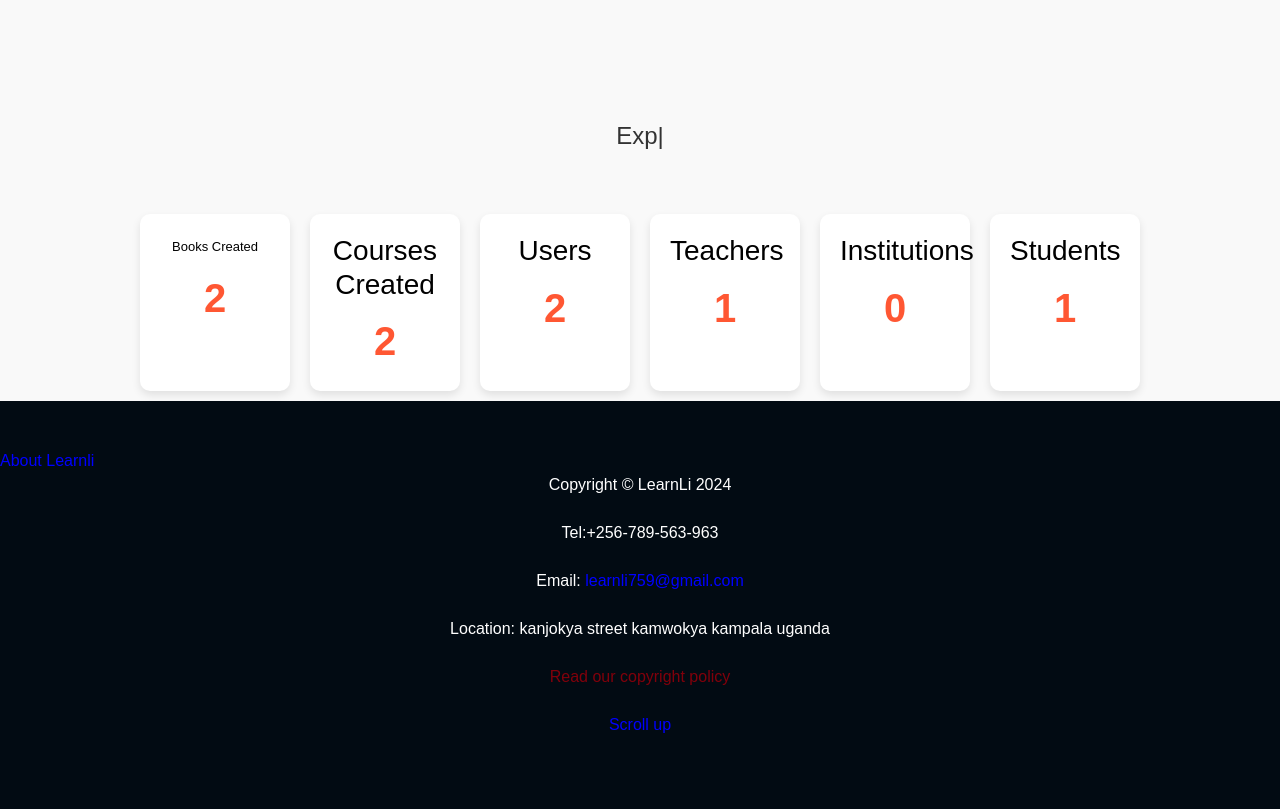
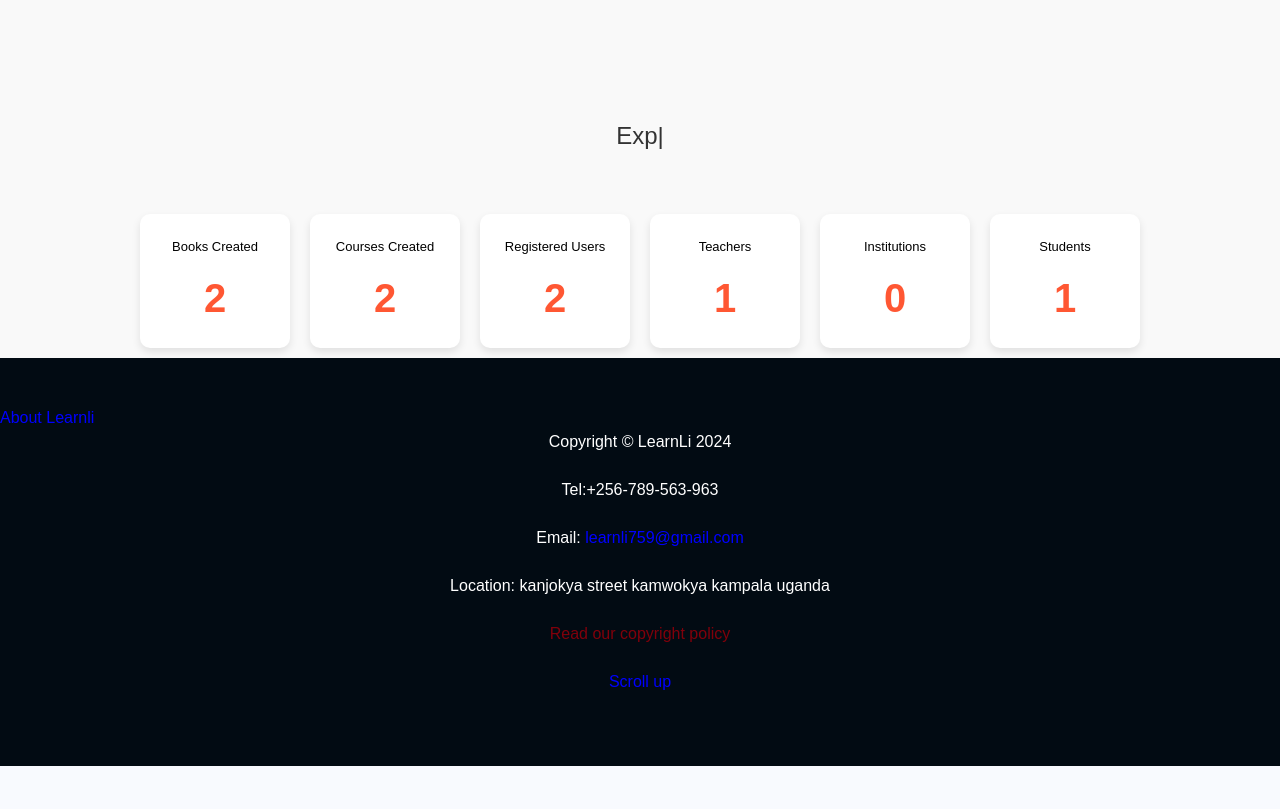
Before and after one commit to Learnli23/Learnli, a Django app: page / in a window 1280 px wide. Shown: the part 460-1269 px from the top of the page. After the commit the page ends 1226 px from the top, so only its background shows below. Run offline with Django 3.2, Linux system fonts and the light colour scheme; data comes from the database, SQL or seed files in the repository; some libraries are stand-ins or nearby versions.

Commit message:
Update home.html

```diff
--- a/Learnli/users/templates/home.html
+++ b/Learnli/users/templates/home.html
@@ -36,23 +36,24 @@
          <div id="book-count" class="count-number">{{ book_count }}</div>
     </div>
     <div class="count-item">
-        <h3>Courses Created</h3>
+      <srtong style="font-size: small;">Courses Created</strong>
+
         <div id="course-count" class="count-number">{{ course_count }}</div>
     </div>
     <div class="count-item">
-        <h3>Users</h3>
+       <srtong style="font-size: small;">Registered Users</strong>
         <div id="user-count" class="count-number">{{ user_count }}</div>
     </div>
     <div class="count-item">
-        <h3>Teachers</h3>
+        <srtong style="font-size: small;">Teachers</strong>
         <div id="teacher-count" class="count-number">{{ teacher_count }}</div>
     </div>
     <div class="count-item">
-        <h3>Institutions</h3>
+       <srtong style="font-size: small;">Institutions</strong>
         <div id="institution-count" class="count-number">{{ institution_count }}</div>
     </div>
     <div class="count-item">
-        <h3>Students</h3>
+       <srtong style="font-size: small;">Students</strong>
         <div id="student-count" class="count-number">{{ student_count }}</div>
     </div>
 </div>
```
